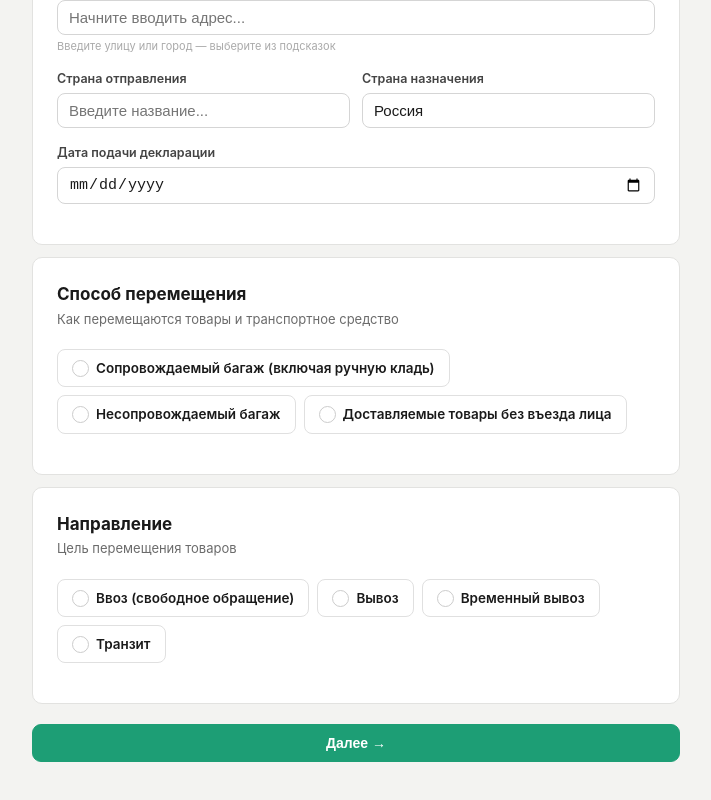
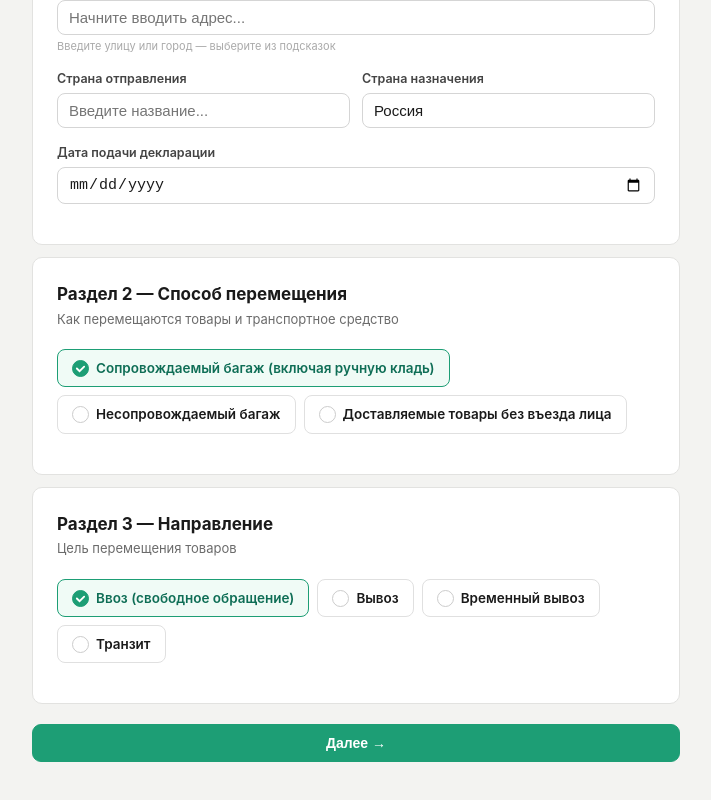
Before and after one commit to dimkrivosheev/ptd-service, a React (Vite) app in the folder frontend/: page / in a window 1280 px wide. Shown: the part 514-1314 px from the top of the page, without its empty margins (284-995 px from the left). Built offline with nearby package versions, Linux system fonts and the light colour scheme.

Commit message:
Fix: повторный клик снимает выбор в разделах 2 и 3

```diff
--- a/frontend/src/components/FormFields.jsx
+++ b/frontend/src/components/FormFields.jsx
@@ -132,14 +132,14 @@ export function AddressInput({ value, onChange }) {
 }
 
 // Radio group (кастомный)
-export function RadioGroup({ name, options, value, onChange }) {
+export function RadioGroup({ name, options, value, onChange, toggleable = false }) {
   return (
     <div className="radio-group">
       {options.map((opt) => (
         <label
           key={opt.value}
           className={`radio-option ${value === opt.value ? "sel" : ""}`}
-          onClick={() => onChange(opt.value)}
+          onClick={() => toggleable && value === opt.value ? onChange("") : onChange(opt.value)}
         >
           <input type="radio" name={name} value={opt.value} checked={value === opt.value} onChange={() => {}} />
           <span className="radio-dot" />
--- a/frontend/src/components/steps/StepDeclarant.jsx
+++ b/frontend/src/components/steps/StepDeclarant.jsx
@@ -47,11 +47,11 @@ export default function StepDeclarant({ data, update, onNext }) {
         </Field>
       </Card>
 
-      <Card title="Способ перемещения" subtitle="Как перемещаются товары и транспортное средство">
+      <Card title="Раздел 2 — Способ перемещения" subtitle="Как перемещаются товары и транспортное средство">
         <Field>
           <RadioGroup
-            name="baggage_type"
-            value={d.baggage_type || ""}
+            name="baggage_type" toggleable={true}
+            value={d.baggage_type || "accompanied"}
             onChange={(v) => update({ baggage_type: v })}
             options={[
               { value: "accompanied", label: "Сопровождаемый багаж (включая ручную кладь)" },
@@ -62,11 +62,11 @@ export default function StepDeclarant({ data, update, onNext }) {
         </Field>
       </Card>
 
-      <Card title="Направление" subtitle="Цель перемещения товаров">
+      <Card title="Раздел 3 — Направление" subtitle="Цель перемещения товаров">
         <Field>
           <RadioGroup
-            name="direction"
-            value={d.direction || ""}
+            name="direction" toggleable={true}
+            value={d.direction || "import"}
             onChange={(v) => update({ direction: v })}
             options={[
               { value: "import",   label: "Ввоз (свободное обращение)" },
```
